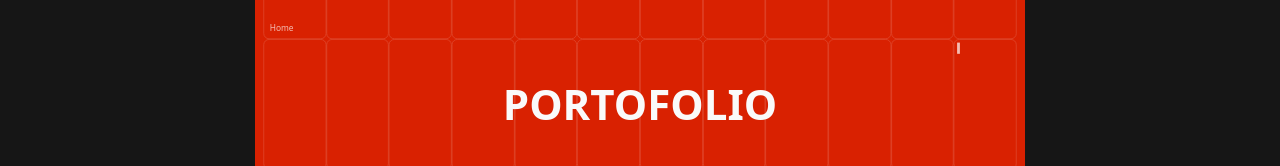
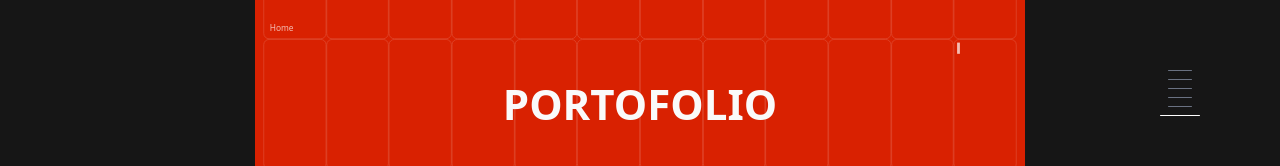
Before and after one commit to qobilbaroq/portofolio, a Next.js app: page / in a window 1280 px wide. Shown: the part 307-473 px from the top of the page. Built offline with nearby package versions, Linux system fonts and the light colour scheme.

Commit message:
feat: add ScrollIndicator component and integrate it into ScrollStack

```diff
--- /dev/null
+++ b/components/ui/ScrollIndicator.jsx
@@ -0,0 +1,33 @@
+import React, { useState } from "react";
+import { useMotionValueEvent } from "framer-motion";
+
+export const ScrollIndicator = ({ count, scrollYProgress }) => {
+  const [activeIndex, setActiveIndex] = useState(0);
+  const items = Array(count).fill(null);
+
+  useMotionValueEvent(scrollYProgress, "change", (latest) => {
+    const sectionSize = 1 / count;
+    const index = Math.min(
+      count - 1,
+      Math.floor(latest / sectionSize + 0.001)
+    );
+    setActiveIndex(index);
+  });
+
+  return (
+    <div className="fixed right-20 top-1/2 -translate-y-1/2 flex flex-col gap-2 items-center z-50">
+      {items.map((_, i) => (
+        <span
+          key={i}
+          className={`h-[1px] rounded-full transition-all duration-300 ease-out cursor-pointer transform
+            ${
+              activeIndex === i
+                ? "w-10 bg-white scale-100"
+                : "w-6 bg-gray-500 hover:w-8 hover:bg-gray-300 hover:scale-110"
+            }
+          `}
+        />
+      ))}
+    </div>
+  );
+};
--- a/components/ui/ScrollStack.jsx
+++ b/components/ui/ScrollStack.jsx
@@ -2,8 +2,9 @@
 
 import React, { useEffect, useRef } from "react";
 import { useScroll } from "framer-motion";
+import Lenis from "lenis";
 import { Card } from "./Card";
-import Lenis from "lenis";
+import { ScrollIndicator } from "./ScrollIndicator";
 
 export const ScrollStack = ({ children }) => {
   const container = useRef(null);
@@ -16,18 +17,21 @@ export const ScrollStack = ({ children }) => {
 
   useEffect(() => {
     const lenis = new Lenis();
-
     function raf(time) {
       lenis.raf(time);
-
       requestAnimationFrame(raf);
     }
-
     requestAnimationFrame(raf);
-  });
+  }, []);
 
   return (
-    <main ref={container} className="flex-1 ">
+    <>
+      <ScrollIndicator
+        count={childArray.length}
+        scrollYProgress={scrollYProgress}
+      />
+
+      <main ref={container} className="flex-1">
         {childArray.map((child, i) => (
           <Card
             key={i}
@@ -40,5 +44,6 @@ export const ScrollStack = ({ children }) => {
           </Card>
         ))}
       </main>
+    </>
   );
 };
```
Lines whose indentation alone changed are shown as unchanged.
